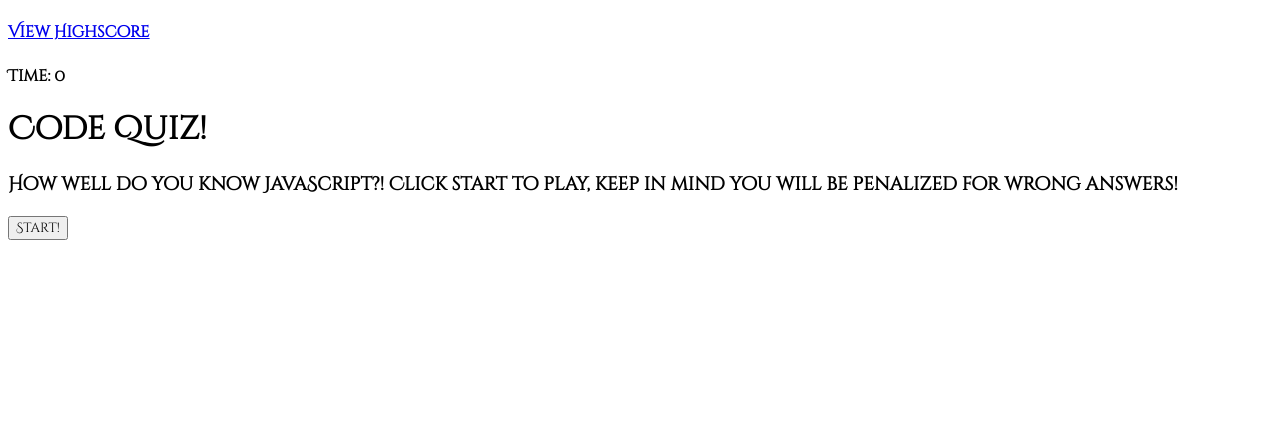
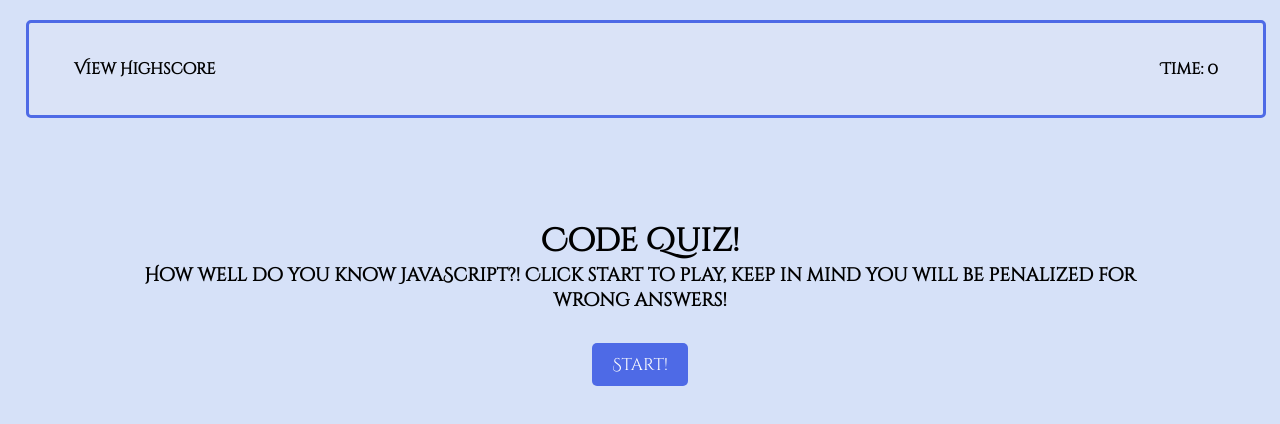
Before and after one commit to imSpires/code-quiz, a plain HTML site: page index.html in a window 1280 px wide. Drawn offline with Linux system fonts and the light colour scheme.

Commit message:
added CSS and color to page

```diff
--- a/assets/style.css
+++ b/assets/style.css
@@ -1,4 +1,67 @@
-*, *::before, *::after {
+* {
+    margin: 0;
     box-sizing: border-box;
     font-family: 'Cinzel Decorative', cursive;
 }
+
+/* Nav bar */
+.score-container {
+    float: left;
+    padding: 5px;
+}
+
+.timer-container {
+    float: right;
+    padding: 5px;
+}
+
+#container {
+    display: flex;
+    background-color: rgb(218, 227, 247);
+    justify-content: space-between;
+    width: 100%;
+    overflow-x: hidden;
+    padding: 10px 30px;
+    border: 3px solid #4e6ae6;
+    border-radius: 5px;
+    margin: 6px;
+}
+
+/* Quiz section */
+body {
+    background-color: rgb(214, 225, 248);
+    margin: 20px;
+}
+
+#quiz-body {
+    text-align: center;
+    padding: 12vh;
+}
+
+h4 {
+    padding: 20px 10px;
+}
+
+a {
+    text-decoration: none;
+    color: black;
+}
+
+button {
+    border: none;
+    background-color: #4e6ae6;
+    color: white;
+    border-radius: 5px;
+    padding: 10px 20px;
+    font-size: 17px;
+    margin-top: 30px;
+}
+
+button:hover {
+    transition-duration: 0.4s;
+    background-color: #4e6ae6ad;
+}
+
+#quiz-container {
+    text-align: center;
+}
--- a/index.html
+++ b/index.html
@@ -13,13 +13,13 @@
 
 <body>
 
-    <div id="nav">
+    <div id="container">
         <!-- view highscore -->
-        <div class="left">
+        <div class="score-container">
             <a onclick="getScore()" href="#"><h4 >View Highscore</h4></a>
         </div>
         <!-- timer -->
-        <div class="right">
+        <div class="timer-container">
             <h4>Time: <span id="timeLeft">0</span></h4>
         </div>
     </div>
```
